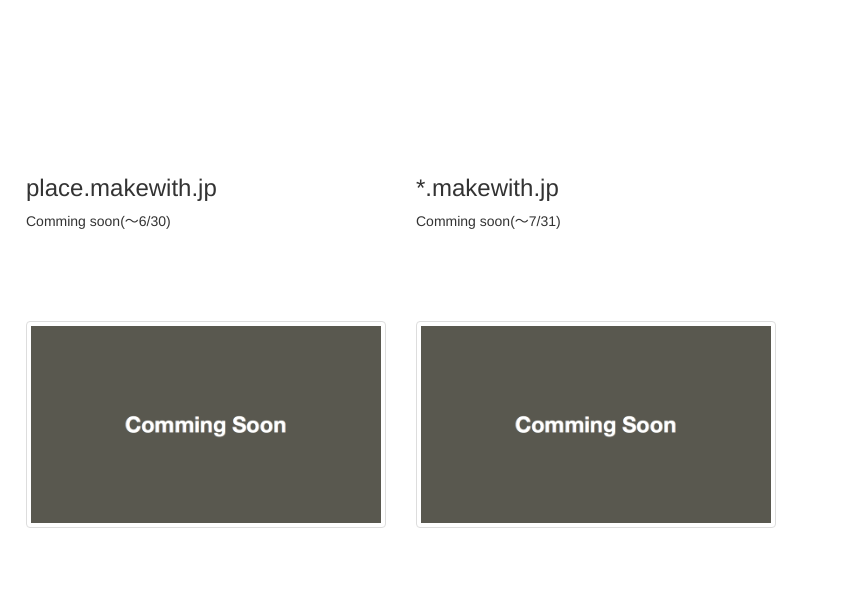
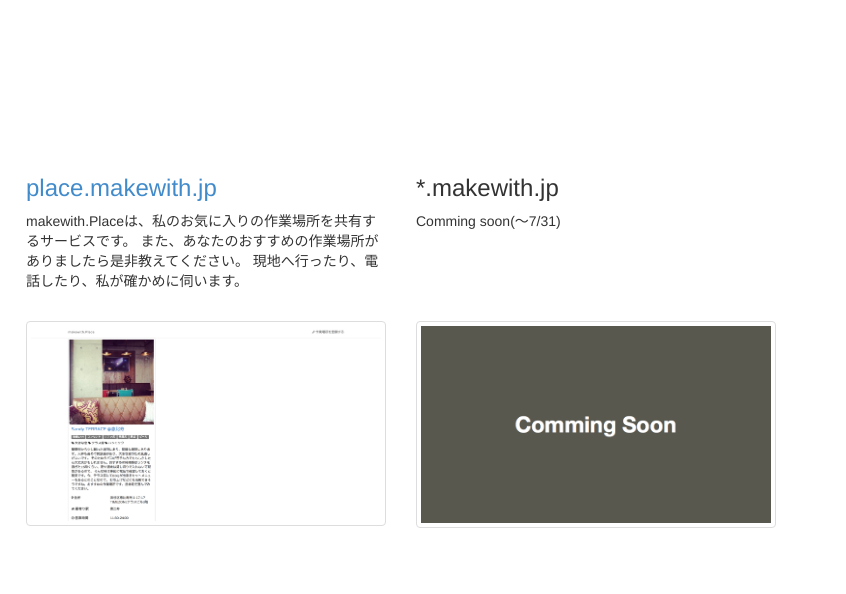
Before and after one commit to makewith/makewith.github.io, a plain HTML site: page index.html in a window 1280 px wide. Shown: the top 594 px of the page, 434-1280 px from the left. Drawn offline with Linux system fonts and the light colour scheme.

Commit message:
Add service of makewith.Place

```diff
--- a/index.html
+++ b/index.html
@@ -41,11 +41,13 @@
               <a href="//event.makewith.jp"><img class="img-thumbnail img-responsive inline-block display-block" src="images/makewith.png"></a>
             </div>
             <div class="col-sm-4">
-              <h3>place.makewith.jp</h3>
+              <h3><a href="//place.makewith.jp">place.makewith.jp</a></h3>
               <p class="service-description">
-                Comming soon(〜6/30)
+                makewith.Placeは、私のお気に入りの作業場所を共有するサービスです。
+                また、あなたのおすすめの作業場所がありましたら是非教えてください。
+                現地へ行ったり、電話したり、私が確かめに伺います。
               </p>
-              <img class="img-thumbnail img-responsive inline-block display-block" src="images/comming_soon.png">
+              <a href="//place.makewith.jp"><img class="img-thumbnail img-responsive inline-block display-block" src="images/makewith-place.png"></a>
             </div>
             <div class="col-sm-4">
               <h3>*.makewith.jp</h3>
```
Also changed, not shown: images/makewith-place.png (added).
